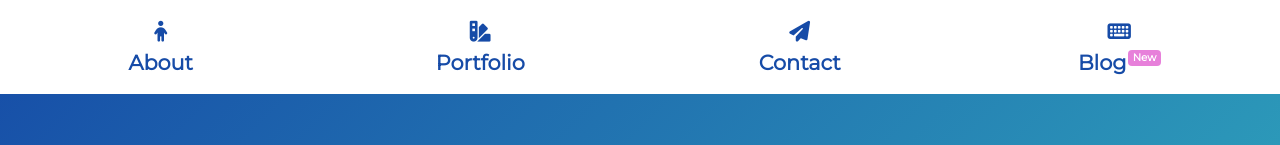
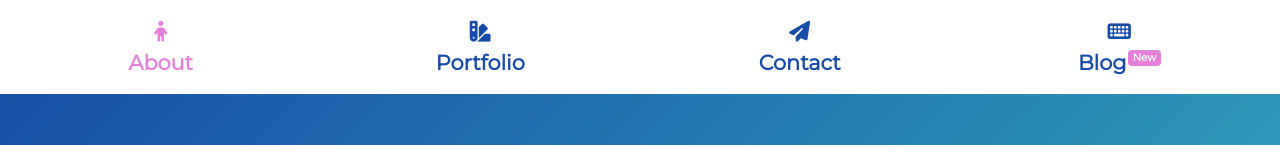
Before and after one commit to simon-a-walton/simon-a-walton-dev, a React (Create React App) app: page /about in a window 1280 px wide. Shown: the top 145 px of the page. Built offline with nearby package versions, Linux system fonts and the light colour scheme.

Commit message:
added conditional statement to style to the current nav item

```diff
--- a/src/components/Navbar.jsx
+++ b/src/components/Navbar.jsx
@@ -27,12 +27,14 @@ class Navbar extends React.PureComponent {
           <div className="row text-center ">
             {navLinks.map((nav) => (
               <div className="col">
-                <Link to={nav.link} className={linkStyle}>
-                  <div>
-                    <i className={nav.icon} />
-                  </div>
-                  <div>
-                    {nav.title}
+                <Link to={nav.link} {...linkStyle}>
+                  <div className={ window.location.pathname === nav.link ? "activated" : "" }>
+                    <div>
+                      <i className={nav.icon} />
+                    </div>
+                    <div >
+                      {nav.title}
+                    </div>
                   </div>
                 </Link>
               </div>
```
